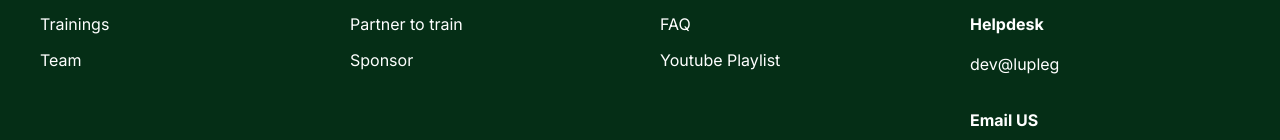
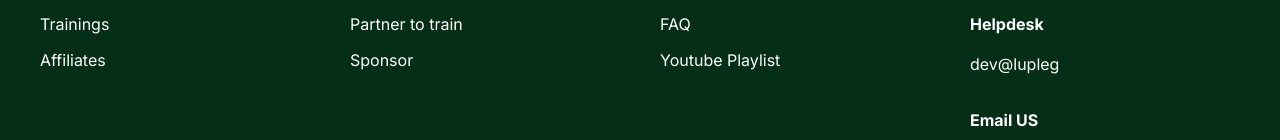
Before and after one commit to marksikaundi/Lupleg, a Next.js app: page / in a window 1280 px wide. Shown: the part 2284-2424 px from the top of the page. Built offline with nearby package versions, Linux system fonts and the light colour scheme.

Commit message:
footer updated

```diff
--- a/components/Footer.jsx
+++ b/components/Footer.jsx
@@ -19,7 +19,7 @@ export default function Footer() {
               <Link href="#">Trainings</Link>
             </li>
             <li>
-              <Link href="#">Team</Link>
+              <Link href="affiliatesclear">Affiliates</Link>
             </li>
           </ul>
         </div>
```
